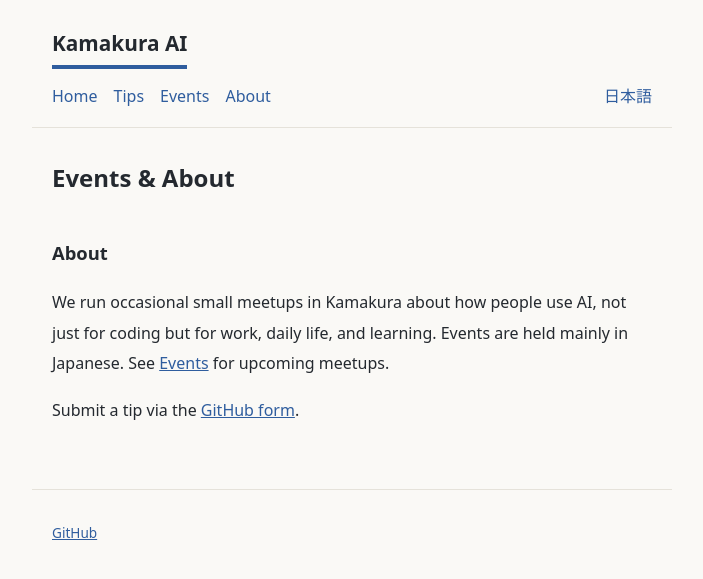
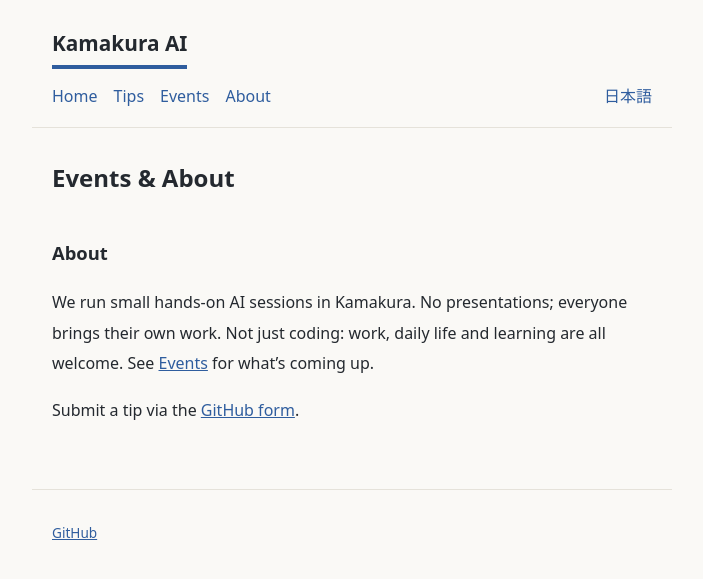
Before and after one commit to tagawa/kamakura-ai, a Jekyll site: the page built from en/about.md, in a window 1280 px wide. Shown: the top 579 px of the page, without its empty margins (288-991 px from the left). Built offline with Jekyll 4.4.1, drawn with Linux system fonts in a browser that asks for light colours.

Commit message:
Revise about section for clarity and focus

```diff
--- a/en/about.md
+++ b/en/about.md
@@ -10,6 +10,6 @@ permalink: /en/about/
 
 ## About
 
-We run occasional small meetups in Kamakura about how people use AI, not just for coding but for work, daily life, and learning. Events are held mainly in Japanese. See [Events](/en/events) for upcoming meetups.
+We run small hands-on AI sessions in Kamakura. No presentations; everyone brings their own work. Not just coding: work, daily life and learning are all welcome. See [Events](/en/events/) for what's coming up.
 
 Submit a tip via the [GitHub form](https://github.com/tagawa/kamakura-ai/issues/new?template=tip.yml).
```
